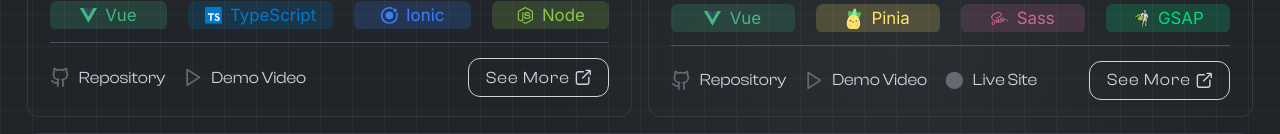
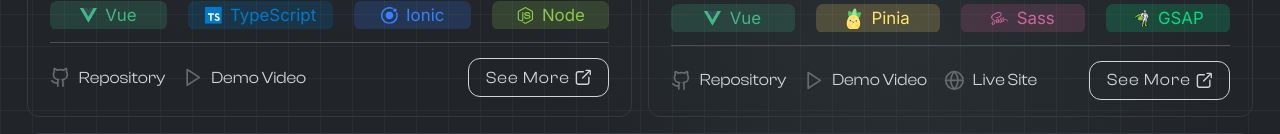
Before and after one commit to michaelgreenl/e-portfolio, a Vue app: page /projects in a window 1280 px wide. Shown: the part 562-696 px from the top of the page. Built offline with nearby package versions, Linux system fonts and the light colour scheme; a web font is replaced by a local one.

Commit message:
fix: globe icon fill, conventional code clean up

```diff
--- a/src/components/Project/ProjectCard.vue
+++ b/src/components/Project/ProjectCard.vue
@@ -68,7 +68,6 @@ const anims = {
 
 const { top: toolChipTop } = useElementBounding(toolChipsContainer);
 const { height: viewportHeight } = useWindowSize();
-const MOBILE_SELECTED_CARD_SCROLL_OFFSET = 12;
 
 const toolChipsYValue = computed(() => {
     if (!toolChipsContainer.value) return undefined;
@@ -112,7 +111,7 @@ function scrollToSelectedCard() {
     const cardTop = cardEl.value.offsetTop;
 
     if (!bp.isTablet.value) {
-        window.scrollTo({ top: Math.max(cardTop - MOBILE_SELECTED_CARD_SCROLL_OFFSET, 0), behavior: 'smooth' });
+        window.scrollTo({ top: Math.max(cardTop + 48, 0), behavior: 'smooth' });
         return;
     }
 
@@ -678,20 +677,6 @@ $inset-width: 12px;
         font-size: 1.1em;
     }
 
-    &-card a:nth-child(3) {
-        &:deep(button) svg {
-            stroke-width: 0 !important;
-
-            @include theme-dark {
-                fill: lighten-color($color-text-muted, 15%) !important;
-            }
-
-            @include theme-light {
-                fill: $color-primary-darker !important;
-            }
-        }
-    }
-
     a:hover :deep(button) svg {
         @include theme-dark {
             fill: lighten-color($color-text-muted, 15%) !important;
@@ -701,5 +686,9 @@ $inset-width: 12px;
             fill: $color-primary-darker !important;
         }
     }
+
+    a:nth-child(3):hover :deep(button) svg {
+        fill: transparent !important;
+    }
 }
 </style>
```
